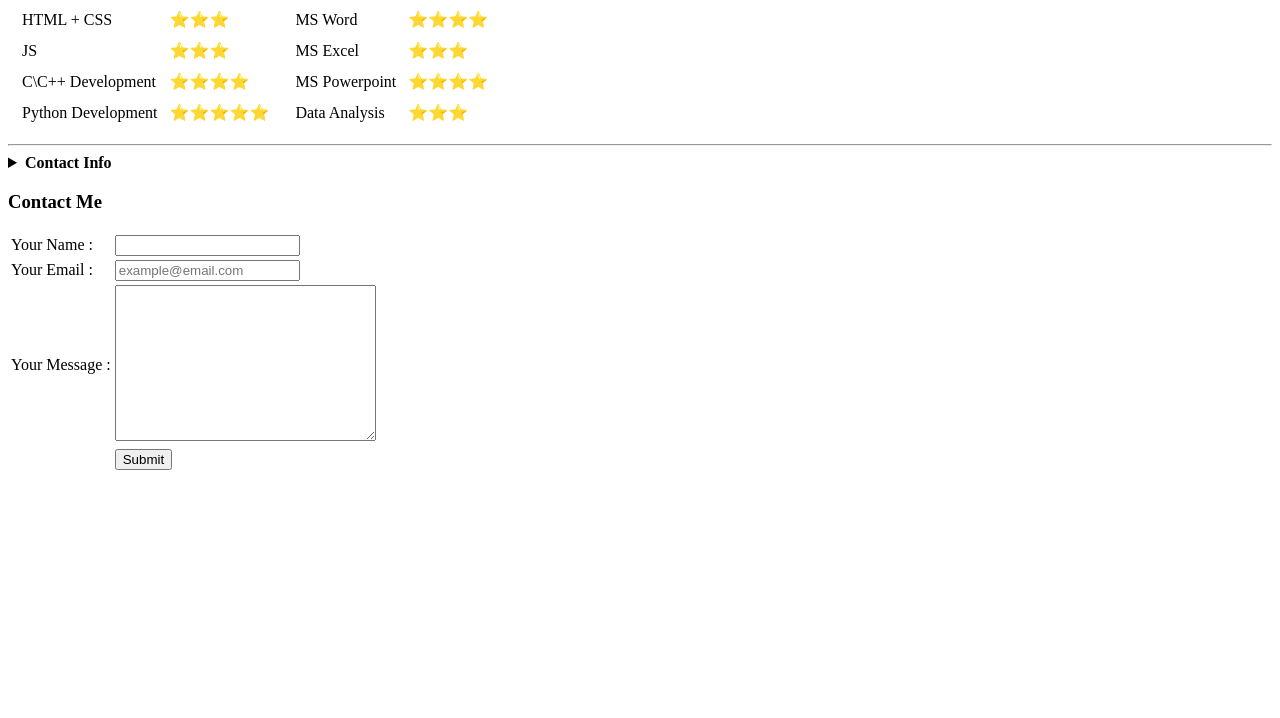
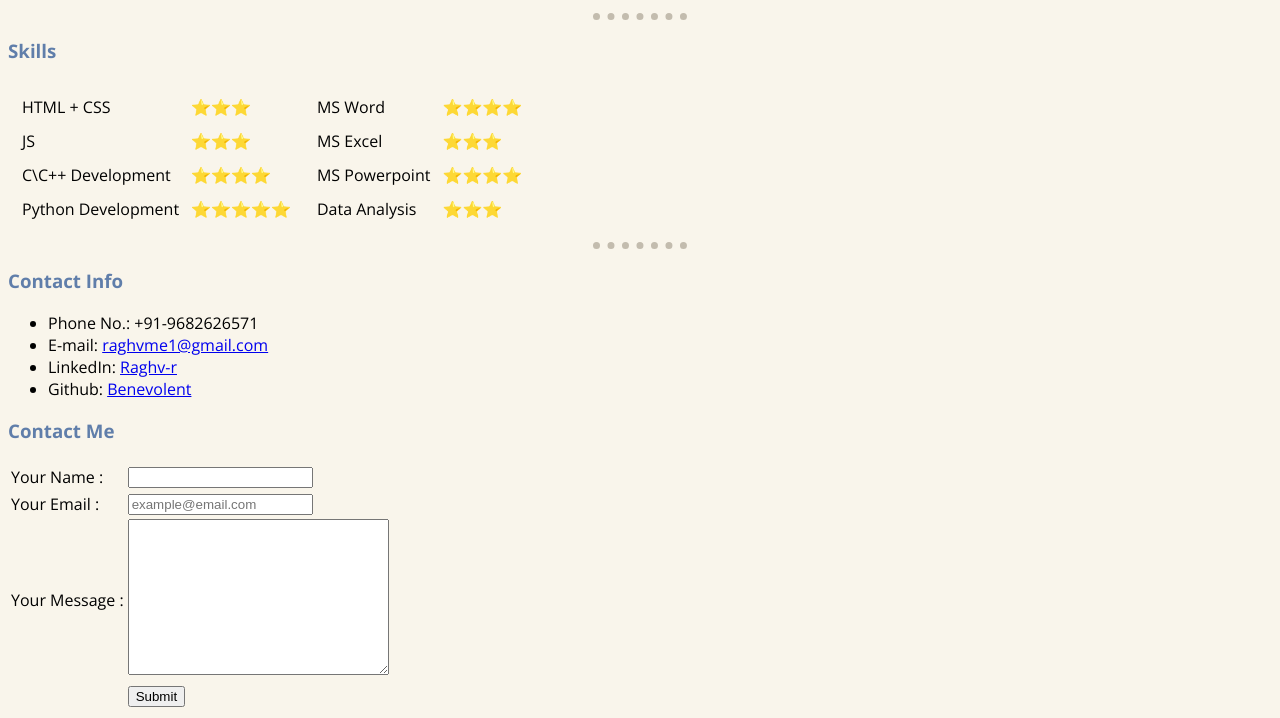
Before and after one commit to bene-volent/cv, a plain HTML site: page index.html in a window 1280 px wide. Shown: the part 602-1320 px from the top of the page. Before the commit the page ends 1083 px from the top, so only its background shows below. Drawn offline with nearby package versions, Linux system fonts and the light colour scheme.

Commit message:
some changes

```diff
--- /dev/null
+++ b/css/style.css
@@ -0,0 +1,20 @@
+
+
+
+body {
+    background-color: #f9f5eb;
+    font-family: 'Open Sans', sans-serif;}
+
+hr {
+    border-color: #c3bcae;
+    border-style: dotted none none;
+    border-width: 7.5px;
+
+    width: 7.5%;
+}
+h1 {
+    color: #1c3879;
+}
+h3 {
+    color: #607eaa;
+}
--- a/index.html
+++ b/index.html
@@ -4,9 +4,17 @@
         <meta charset="UTF-8" />
         <meta name="viewport" content="width=device-width, initial-scale=1.0" />
         <title>Raghav \ Bene's Personal Website</title>
-        <script></script>
+
+
+        <link rel="preconnect" href="https://fonts.googleapis.com">
+<link rel="preconnect" href="https://fonts.gstatic.com" crossorigin>
+<link href="https://fonts.googleapis.com/css2?family=Open+Sans:ital,wght@0,400;0,500;0,600;0,700;0,800;1,400;1,500;1,600;1,700;1,800&display=swap"
+ rel="stylesheet">
+
+        <link rel="stylesheet" href="./css/style.css">
+
     </head>
-    <body>
+    <body >
         <div>
             <table cellspacing="20px">
                 <tr >
@@ -126,9 +134,8 @@
         <hr />
         <!-- <h3><a href="./contact-me.html">Contacts</a></h3> -->
         <div>
-            <details>
-                <summary><strong>Contact Info</strong></summary>
-                <ul>
+            <h3>Contact Info</h3>
+                            <ul>
                     <li>Phone No.: +91-9682626571</li>
                     <li>
                         E-mail:
@@ -145,7 +152,6 @@
                         <a href="http://github.com/bene-volent">Benevolent</a>
                     </li>
                 </ul>
-            </details>
         </div>
         <div>
             <h3>Contact Me</h3>
```
